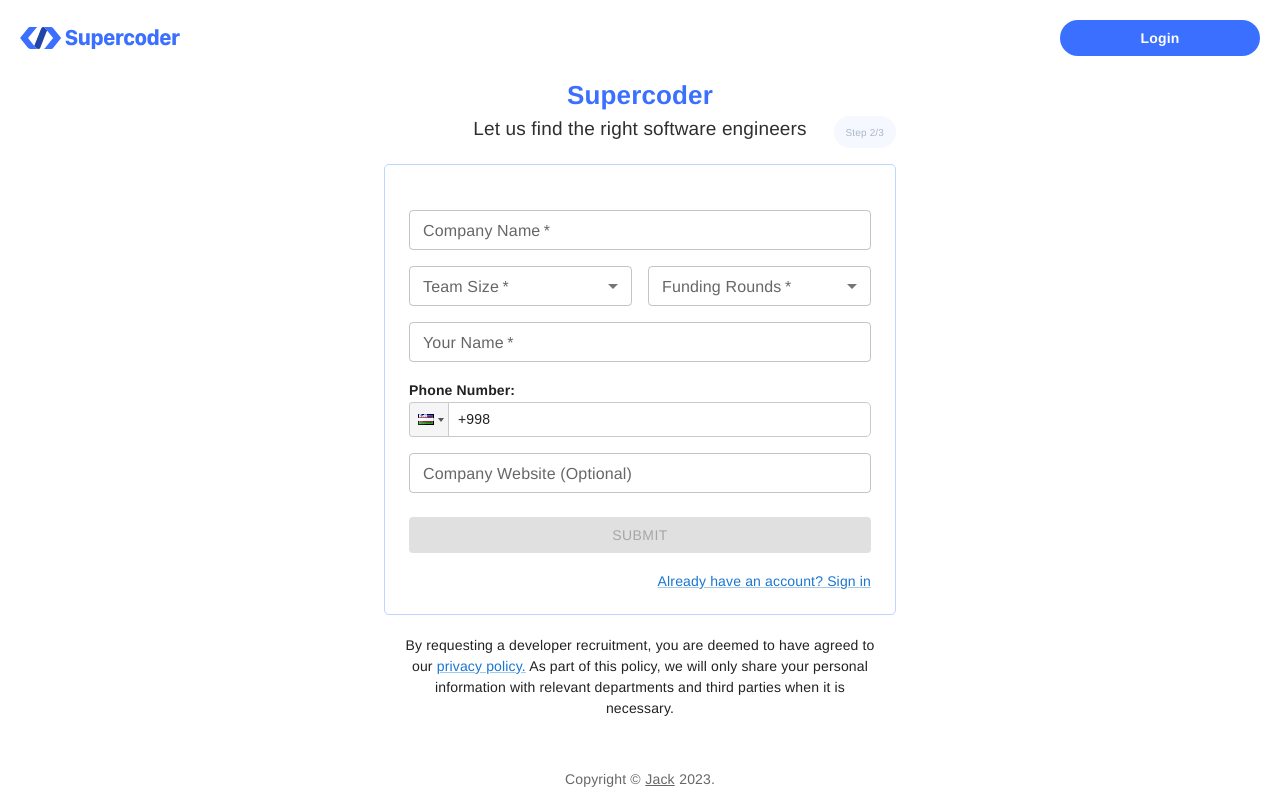
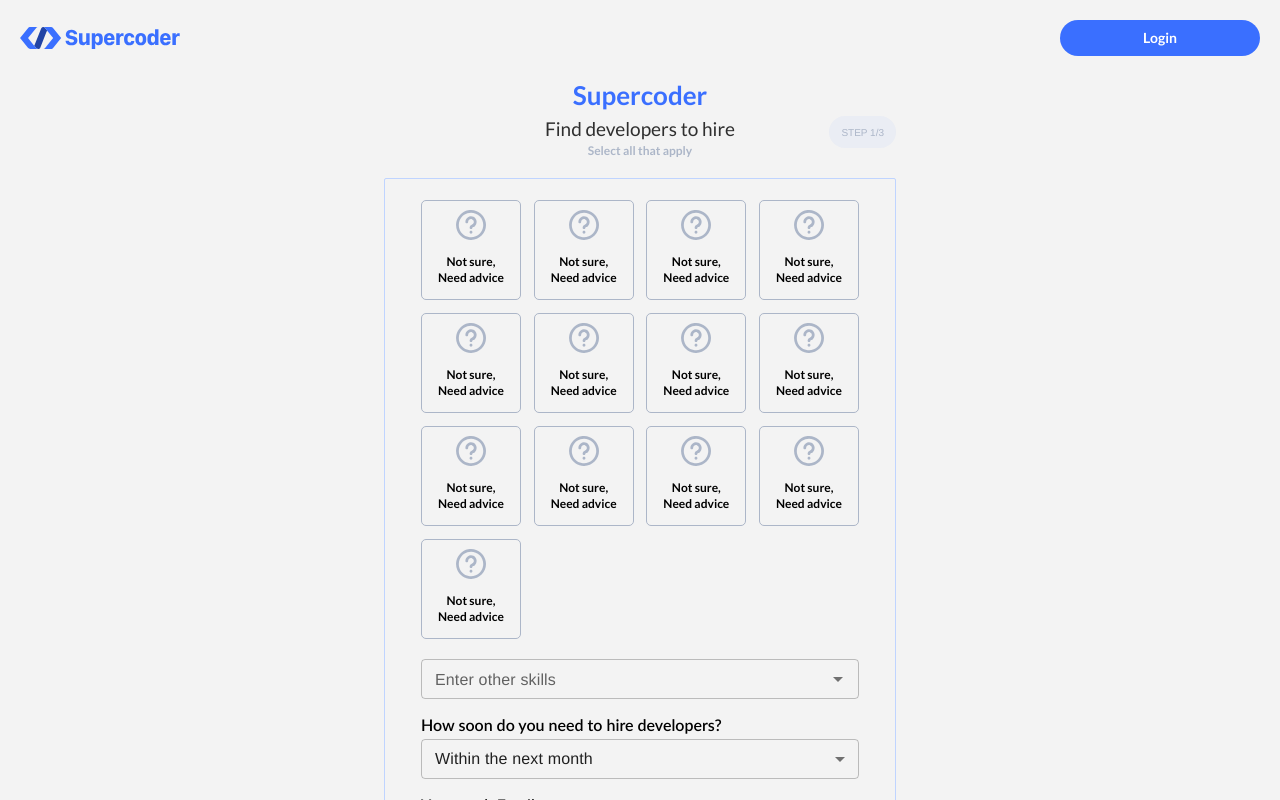
Before and after one commit to akbarahmadjonov/DevJobPortal-project, a React (Create React App) app: page /company/register in a window 1280 px wide. Shown: the top 800 px of the page. Built offline with nearby package versions, Linux system fonts and the light colour scheme; a web font is replaced by a local one.

Commit message:
working on company register pages

```diff
--- a/src/Pages/Auth/Company/Register.js
+++ b/src/Pages/Auth/Company/Register.js
@@ -62,7 +62,7 @@
   const [teamSize, setTeamSize] = useState("");
   const [fundingRounds, setFundingRounds] = useState("");
   const [color, setColor] = useState("primary");
-  const [step, setStep] = useState(2);
+  const [step, setStep] = useState(1);
   const [disabled, setDisabled] = useState(true);
   const [disabled2, setDisabled2] = useState(true);
   const [showProgress, setShowProgress] = useState(false);
@@ -73,7 +73,7 @@
     /^[a-zA-Z0-9._%+-]+@[a-zA-Z0-9.-]+\.[a-zA-Z]{2,}$/
   );
   const passwordValidation = new RegExp(
-    /((?=.*\d)(?=.*[a-z])(?=.*[A-Z])(?=.*[\W]).{6,20})/
+    /((?=.*\d)(?=.*[a-z])(?=.*[A-Z]).{6,20})/
   );
   const dispatch = useDispatch();
   const [progress, setProgress] = useState(0);
@@ -125,7 +125,7 @@
         const diff = Math.random() * 10;
         return Math.min(oldProgress + diff, 100);
       });
-    }, 300);
+    }, 200);
   };
 
   return (
@@ -191,14 +191,170 @@
                           Need advice
                         </div>
                       </div>
-                      {apps.map((app, idx) => (
+                      <div
+                        onClick={() => {
+                          dispatch(unSelect(false));
+                        }}
+                        className="flex cursor-pointer flex-col items-center min-h-[100px] w-[100px] border-[#ACB6C8] border p-[13px]  rounded-[5px] text-[12px] break-words pt-[9px] justify-between font-bold select-none"
+                      >
+                        <img src={NotSure} alt="skill" width={30} height={30} />
+                        <div className="text-center font-bold leading-4 ">
+                          Not sure,
+                          <br />
+                          Need advice
+                        </div>
+                      </div>
+                      <div
+                        onClick={() => {
+                          dispatch(unSelect(false));
+                        }}
+                        className="flex cursor-pointer flex-col items-center min-h-[100px] w-[100px] border-[#ACB6C8] border p-[13px]  rounded-[5px] text-[12px] break-words pt-[9px] justify-between font-bold select-none"
+                      >
+                        <img src={NotSure} alt="skill" width={30} height={30} />
+                        <div className="text-center font-bold leading-4 ">
+                          Not sure,
+                          <br />
+                          Need advice
+                        </div>
+                      </div>
+                      <div
+                        onClick={() => {
+                          dispatch(unSelect(false));
+                        }}
+                        className="flex cursor-pointer flex-col items-center min-h-[100px] w-[100px] border-[#ACB6C8] border p-[13px]  rounded-[5px] text-[12px] break-words pt-[9px] justify-between font-bold select-none"
+                      >
+                        <img src={NotSure} alt="skill" width={30} height={30} />
+                        <div className="text-center font-bold leading-4 ">
+                          Not sure,
+                          <br />
+                          Need advice
+                        </div>
+                      </div>
+                      <div
+                        onClick={() => {
+                          dispatch(unSelect(false));
+                        }}
+                        className="flex cursor-pointer flex-col items-center min-h-[100px] w-[100px] border-[#ACB6C8] border p-[13px]  rounded-[5px] text-[12px] break-words pt-[9px] justify-between font-bold select-none"
+                      >
+                        <img src={NotSure} alt="skill" width={30} height={30} />
+                        <div className="text-center font-bold leading-4 ">
+                          Not sure,
+                          <br />
+                          Need advice
+                        </div>
+                      </div>
+                      <div
+                        onClick={() => {
+                          dispatch(unSelect(false));
+                        }}
+                        className="flex cursor-pointer flex-col items-center min-h-[100px] w-[100px] border-[#ACB6C8] border p-[13px]  rounded-[5px] text-[12px] break-words pt-[9px] justify-between font-bold select-none"
+                      >
+                        <img src={NotSure} alt="skill" width={30} height={30} />
+                        <div className="text-center font-bold leading-4 ">
+                          Not sure,
+                          <br />
+                          Need advice
+                        </div>
+                      </div>
+                      <div
+                        onClick={() => {
+                          dispatch(unSelect(false));
+                        }}
+                        className="flex cursor-pointer flex-col items-center min-h-[100px] w-[100px] border-[#ACB6C8] border p-[13px]  rounded-[5px] text-[12px] break-words pt-[9px] justify-between font-bold select-none"
+                      >
+                        <img src={NotSure} alt="skill" width={30} height={30} />
+                        <div className="text-center font-bold leading-4 ">
+                          Not sure,
+                          <br />
+                          Need advice
+                        </div>
+                      </div>
+                      <div
+                        onClick={() => {
+                          dispatch(unSelect(false));
+                        }}
+                        className="flex cursor-pointer flex-col items-center min-h-[100px] w-[100px] border-[#ACB6C8] border p-[13px]  rounded-[5px] text-[12px] break-words pt-[9px] justify-between font-bold select-none"
+                      >
+                        <img src={NotSure} alt="skill" width={30} height={30} />
+                        <div className="text-center font-bold leading-4 ">
+                          Not sure,
+                          <br />
+                          Need advice
+                        </div>
+                      </div>
+                      <div
+                        onClick={() => {
+                          dispatch(unSelect(false));
+                        }}
+                        className="flex cursor-pointer flex-col items-center min-h-[100px] w-[100px] border-[#ACB6C8] border p-[13px]  rounded-[5px] text-[12px] break-words pt-[9px] justify-between font-bold select-none"
+                      >
+                        <img src={NotSure} alt="skill" width={30} height={30} />
+                        <div className="text-center font-bold leading-4 ">
+                          Not sure,
+                          <br />
+                          Need advice
+                        </div>
+                      </div>
+                      <div
+                        onClick={() => {
+                          dispatch(unSelect(false));
+                        }}
+                        className="flex cursor-pointer flex-col items-center min-h-[100px] w-[100px] border-[#ACB6C8] border p-[13px]  rounded-[5px] text-[12px] break-words pt-[9px] justify-between font-bold select-none"
+                      >
+                        <img src={NotSure} alt="skill" width={30} height={30} />
+                        <div className="text-center font-bold leading-4 ">
+                          Not sure,
+                          <br />
+                          Need advice
+                        </div>
+                      </div>
+                      <div
+                        onClick={() => {
+                          dispatch(unSelect(false));
+                        }}
+                        className="flex cursor-pointer flex-col items-center min-h-[100px] w-[100px] border-[#ACB6C8] border p-[13px]  rounded-[5px] text-[12px] break-words pt-[9px] justify-between font-bold select-none"
+                      >
+                        <img src={NotSure} alt="skill" width={30} height={30} />
+                        <div className="text-center font-bold leading-4 ">
+                          Not sure,
+                          <br />
+                          Need advice
+                        </div>
+                      </div>
+                      <div
+                        onClick={() => {
+                          dispatch(unSelect(false));
+                        }}
+                        className="flex cursor-pointer flex-col items-center min-h-[100px] w-[100px] border-[#ACB6C8] border p-[13px]  rounded-[5px] text-[12px] break-words pt-[9px] justify-between font-bold select-none"
+                      >
+                        <img src={NotSure} alt="skill" width={30} height={30} />
+                        <div className="text-center font-bold leading-4 ">
+                          Not sure,
+                          <br />
+                          Need advice
+                        </div>
+                      </div>
+                      <div
+                        onClick={() => {
+                          dispatch(unSelect(false));
+                        }}
+                        className="flex cursor-pointer flex-col items-center min-h-[100px] w-[100px] border-[#ACB6C8] border p-[13px]  rounded-[5px] text-[12px] break-words pt-[9px] justify-between font-bold select-none"
+                      >
+                        <img src={NotSure} alt="skill" width={30} height={30} />
+                        <div className="text-center font-bold leading-4 ">
+                          Not sure,
+                          <br />
+                          Need advice
+                        </div>
+                      </div>
+                      {/* {apps.map((app, idx) => (
                         <AppCard
                           title={app.title}
                           key={idx}
                           imgLink={app.imgLink}
                           // selected={selected}
                         />
-                      ))}
+                      ))} */}
                     </div>
                     {/* Select Bar */}
                     <div className="">
@@ -328,7 +484,7 @@
                               }}
                               size="small"
                               value={password}
-                              autoComplete={false}
+                              autoComplete={"false"}
                             />
                             <img
                               width={17}
@@ -399,6 +555,7 @@
                       ) {
                         if (website) {
                           if (
+                            website === "" ||
                             website.match(
                               /^[-a-zA-Z0-9@:%._\+~#=]{1,256}\.[a-zA-Z0-9()]{1,6}\b(?:[-a-zA-Z0-9()@:%_\+.~#?&//=]*)$/
                             ) ||
```
